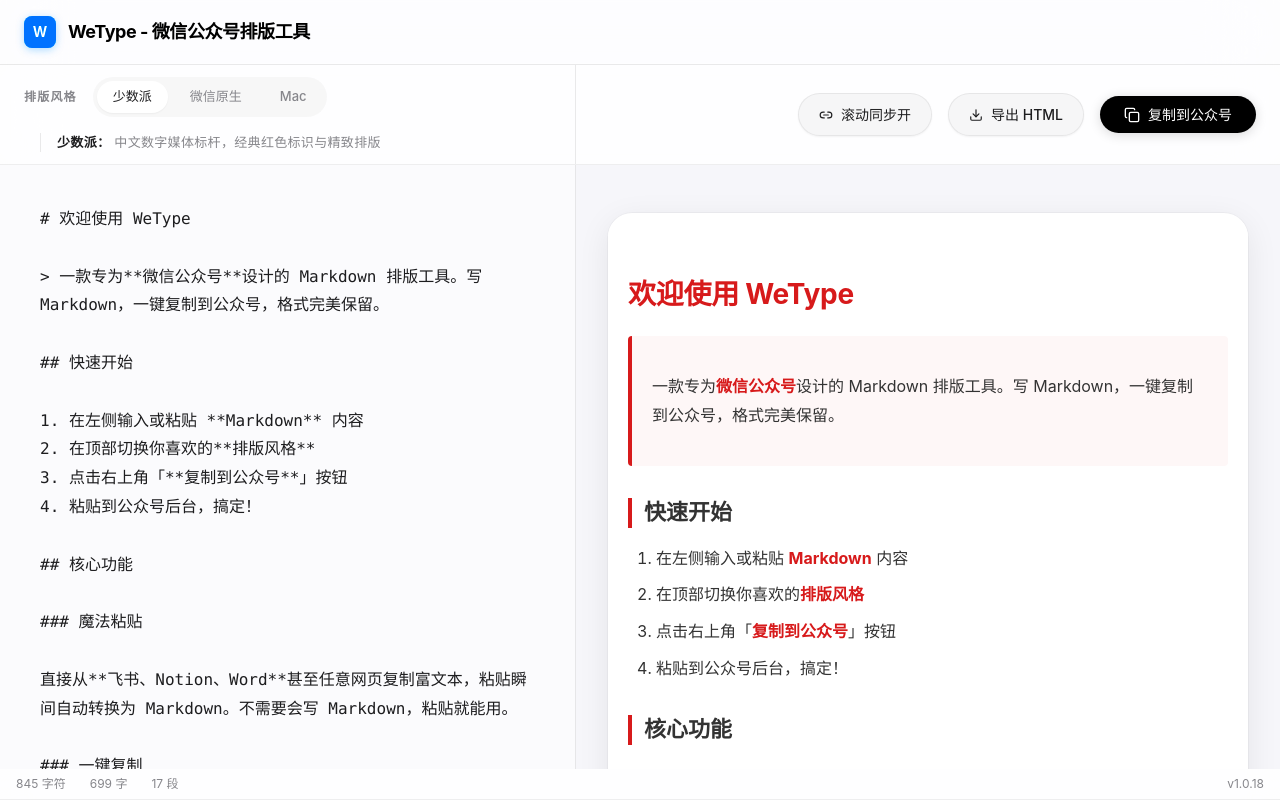
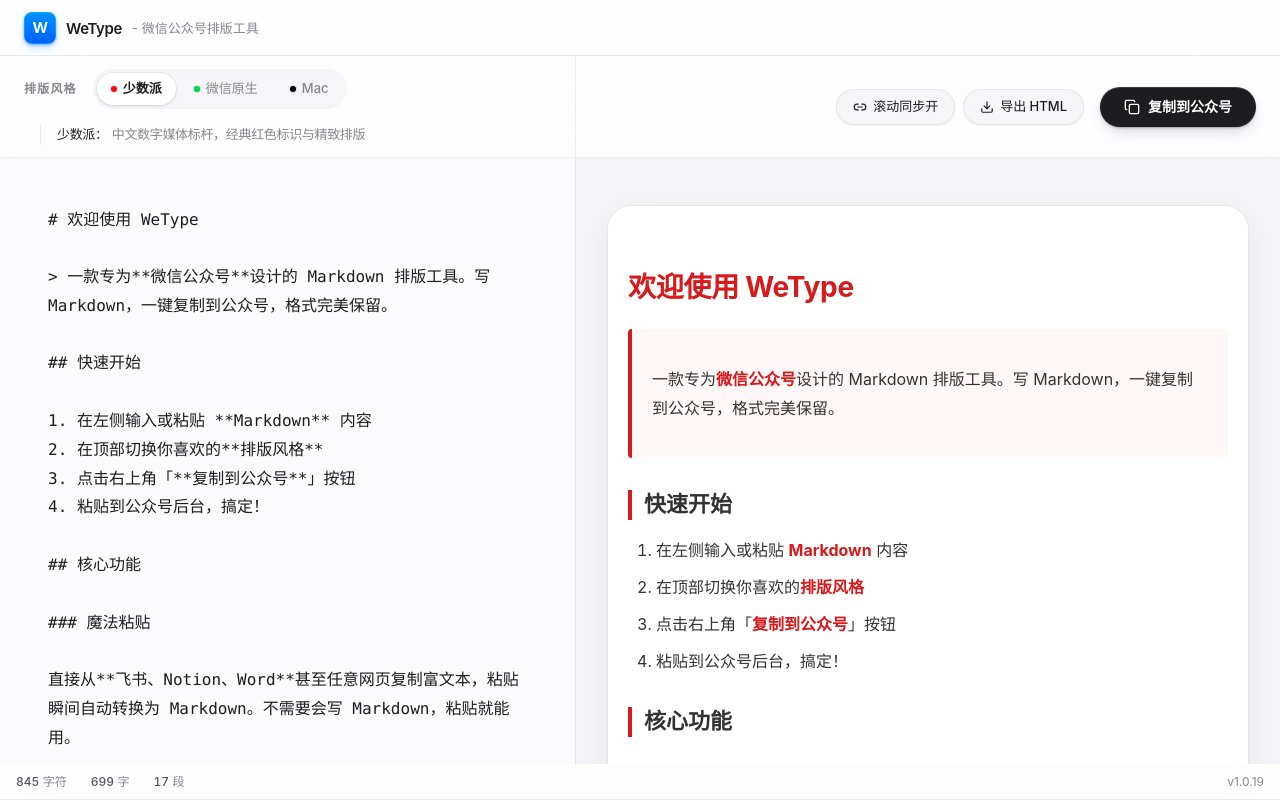
Before and after one commit to qinchanggui/wetype, a React (Vite) app: page / in a window 1280 px wide. Built offline with nearby package versions, Linux system fonts and the light colour scheme; what turndown-plugin-gfm would draw is missing.

Commit message:
feat: UI视觉质感升级（字体系统/层次/CTA/主题色点/焦点可达性/清理死CSS） v1.0.19

```diff
--- a/package.json
+++ b/package.json
@@ -1,7 +1,7 @@
 {
   "name": "raphael-publish",
   "private": true,
-  "version": "1.0.18",
+  "version": "1.0.19",
   "type": "module",
   "packageManager": "pnpm@9.15.0",
   "scripts": {
--- a/src/App.tsx
+++ b/src/App.tsx
@@ -1,4 +1,5 @@
 import { useEffect, useState, useRef } from 'react';
+import { MotionConfig } from 'framer-motion';
 import { PenLine, Eye } from 'lucide-react';
 import { md, preprocessMarkdown, postProcessHtml, applyTheme } from './lib/markdown';
 import { makeWeChatCompatible, cleanInternalAttributes } from './lib/wechatCompat';
@@ -136,9 +137,10 @@
     const paragraphCount = markdownInput.split(/\n\s*\n/).filter(p => p.trim()).length;
 
     return (
-        <div className="flex flex-col h-screen overflow-hidden antialiased bg-[#fbfbfd] transition-colors duration-300">
+        <MotionConfig reducedMotion="user">
+            <div className="flex flex-col h-screen overflow-hidden antialiased bg-[#fbfbfd]">
 
-            <Header />
+                <Header />
 
             {/* 移动端 Tab 切换 */}
             <div className="md:hidden glass-toolbar flex items-center z-[90]">
@@ -211,12 +213,13 @@
             </main>
 
             {/* 状态栏 */}
-            <div className="glass-toolbar flex items-center justify-center gap-6 px-4 py-1.5 text-[12px] text-[#86868b] z-[90]">
-                <span>{charCount} 字符</span>
-                <span>{wordCount} 字</span>
-                <span>{paragraphCount} 段</span>
+            <div className="glass-toolbar flex items-center justify-center gap-6 px-4 py-2 text-[12px] text-[#86868b] z-[90]">
+                <span><span className="tabular-nums font-medium text-[#55555c]">{charCount}</span> 字符</span>
+                <span><span className="tabular-nums font-medium text-[#55555c]">{wordCount}</span> 字</span>
+                <span><span className="tabular-nums font-medium text-[#55555c]">{paragraphCount}</span> 段</span>
                 <span className="ml-auto mr-0">v{__APP_VERSION__}</span>
             </div>
-        </div>
+            </div>
+        </MotionConfig>
     );
 }
--- a/src/components/EditorPanel.tsx
+++ b/src/components/EditorPanel.tsx
@@ -19,7 +19,7 @@
             <textarea
                 ref={editorScrollRef}
                 data-testid="editor-input"
-                className="w-full flex-1 p-8 md:p-10 resize-none bg-transparent outline-none font-mono text-[15px] md:text-[16px] leading-[1.8] no-scrollbar text-[#1d1d1f] placeholder-[#86868b]"
+                className="w-full flex-1 p-8 md:p-12 resize-none bg-transparent outline-none font-mono text-[15px] md:text-[16px] leading-[1.8] no-scrollbar text-[#1d1d1f] caret-[#0066cc] placeholder-[#a1a1a6]"
                 value={markdownInput}
                 onChange={(e) => onInputChange(e.target.value)}
                 onPaste={onPaste}
--- a/src/components/Header.tsx
+++ b/src/components/Header.tsx
@@ -1,11 +1,12 @@
 export default function Header() {
     return (
-        <header className="glass flex items-center justify-between px-4 sm:px-6 py-3 sm:py-4 sticky top-0 z-[100]">
-            <div className="flex items-center gap-3">
-                <div className="w-8 h-8 rounded-[8px] flex items-center justify-center bg-[#0066cc] shadow-[0_2px_8px_rgba(0,102,204,0.25)]">
-                    <span className="text-white font-bold text-sm">W</span>
+        <header className="glass flex items-center justify-between px-4 sm:px-6 h-14 sticky top-0 z-[100]">
+            <div className="flex items-center gap-2.5">
+                <div className="w-8 h-8 rounded-lg flex items-center justify-center bg-gradient-to-b from-[#0a84ff] to-[#0057d2] shadow-[0_1px_3px_rgba(0,90,220,0.35),0_4px_10px_-2px_rgba(0,102,204,0.3)] ring-1 ring-inset ring-white/25">
+                    <span className="text-white font-bold text-[15px] leading-none tracking-tight">W</span>
                 </div>
-                <span className="font-bold text-lg tracking-tight text-black">WeType<span className="hidden sm:inline"> - 微信公众号排版工具</span></span>
+                <span className="font-semibold text-[15px] tracking-tight text-[#1d1d1f] leading-none pt-px">WeType</span>
+                <span className="hidden sm:inline text-[13px] text-[#86868b] font-normal leading-none pt-px"> - 微信公众号排版工具</span>
             </div>
         </header>
     );
--- a/src/components/PreviewPanel.tsx
+++ b/src/components/PreviewPanel.tsx
@@ -27,10 +27,10 @@
             ref={previewScrollRef}
             data-testid="preview-scroll"
             onScroll={scrollSyncEnabled ? onPreviewScroll : undefined}
-            className="relative overflow-y-auto no-scrollbar bg-[#f2f2f7]/50 flex flex-col z-20 w-full overflow-x-hidden"
+            className="relative overflow-y-auto no-scrollbar bg-[#f2f2f7]/60 flex flex-col z-20 w-full overflow-x-hidden"
         >
             <div className="mt-12 mb-32 mx-auto w-[640px] max-w-[95%] h-fit">
-                <div className="bg-white rounded-[24px] overflow-hidden shadow-apple-lg ring-1 ring-[#00000008] border-t border-white/50 w-full">
+                <div className="bg-white rounded-3xl overflow-hidden shadow-apple-lg ring-1 ring-[#0000000a] border-t border-white/70 w-full">
                     <div
                         ref={contentRef}
                         data-testid="preview-content"
--- a/src/components/ThemeSelector.tsx
+++ b/src/components/ThemeSelector.tsx
@@ -1,27 +1,43 @@
 import { THEMES } from '../lib/themes';
+import type { Theme } from '../lib/themes';
 
 interface ThemeSelectorProps {
     activeTheme: string;
     onThemeChange: (themeId: string) => void;
 }
 
+// 仅用于 UI 展示的主题品牌色：从各主题自身样式中提取第一个色彩值（strong → h1 → a）
+function getThemeAccent(theme: Theme): string {
+    for (const key of ['strong', 'h1', 'a'] as const) {
+        const style = theme.styles[key] ?? '';
+        const match = style.match(/#[0-9a-fA-F]{3,8}/);
+        if (match) return match[0];
+    }
+    return '#1d1d1f';
+}
+
 export default function ThemeSelector({ activeTheme, onThemeChange }: ThemeSelectorProps) {
     const selectedTheme = THEMES.find(t => t.id === activeTheme);
 
     return (
-        <div className="flex items-center flex-wrap gap-2 lg:gap-4 px-4 lg:px-6 py-3 border-r border-transparent md:border-[#00000015] shrink-0">
+        <div className="flex items-center flex-wrap gap-2 lg:gap-4 px-4 lg:px-6 py-3 border-r border-transparent md:border-[#00000012] shrink-0">
             <span className="text-[12px] font-semibold text-[#86868b] uppercase tracking-widest hidden xl:block shrink-0">排版风格</span>
 
-            <div className="flex items-center gap-1.5 bg-[#00000008] p-1 rounded-full backdrop-blur-md shrink-0">
+            <div className="flex items-center gap-1 bg-[#00000008] p-1 rounded-full shrink-0">
                 {THEMES.map(theme => (
                     <button
                         key={theme.id}
                         onClick={() => onThemeChange(theme.id)}
-                        className={`px-4 py-1.5 rounded-full text-[13px] font-medium transition-all ${activeTheme === theme.id
-                            ? 'bg-white text-[#1d1d1f] shadow-sm'
-                            : 'text-[#86868b] hover:text-[#1d1d1f]'
+                        className={`flex items-center gap-1.5 h-8 px-3.5 rounded-full text-[13px] transition-all duration-200 ${activeTheme === theme.id
+                            ? 'bg-white text-[#1d1d1f] font-semibold shadow-[0_1px_3px_rgba(0,0,0,0.12),0_0_0_1px_rgba(0,0,0,0.04)]'
+                            : 'text-[#86868b] font-medium hover:text-[#1d1d1f] hover:bg-white/60'
                             }`}
                     >
+                        <span
+                            aria-hidden="true"
+                            className="w-1.5 h-1.5 rounded-full shrink-0 ring-1 ring-black/10"
+                            style={{ backgroundColor: getThemeAccent(theme) }}
+                        />
                         {theme.name.split(' ')[0]}
                     </button>
                 ))}
@@ -29,8 +45,8 @@
 
             {/* Theme description */}
             <div className="hidden lg:flex items-center ml-4 pl-4 border-l border-[#00000015] min-w-0">
-                <p className="text-[13px] text-[#86868b] font-medium tracking-wide truncate">
-                    <span className="text-[#1d1d1f] font-semibold mr-1 shrink-0">{selectedTheme?.name}：</span>
+                <p className="text-[13px] text-[#86868b] font-normal tracking-tight truncate">
+                    <span className="text-[#1d1d1f] font-medium mr-1 shrink-0">{selectedTheme?.name}：</span>
                     <span className="truncate">{selectedTheme?.description}</span>
                 </p>
             </div>
--- a/src/components/Toolbar.tsx
+++ b/src/components/Toolbar.tsx
@@ -14,6 +14,7 @@
     return (
         <div className="flex items-center justify-end px-4 sm:px-6 py-3 max-w-[1024px]">
             <div className="flex items-center gap-4">
+                <div className="flex items-center gap-2">
                     <motion.button
                         whileHover={{ scale: 1.02 }}
                         whileTap={{ scale: 0.96 }}
@@ -37,6 +38,7 @@
                         <Download size={14} />
                         导出 HTML
                     </motion.button>
+                </div>
 
                 <motion.button
                     whileHover={{ scale: 1.02 }}
--- a/src/index.css
+++ b/src/index.css
@@ -4,63 +4,92 @@
 
 @layer base {
     body {
-        @apply antialiased text-[#1d1d1f] bg-[#fbfbfd] dark:text-[#f5f5f7] dark:bg-black transition-colors duration-300;
+        @apply antialiased bg-[#fbfbfd] text-[#1d1d1f] font-sans;
+        text-rendering: optimizeLegibility;
+    }
+
+    ::selection {
+        background: rgba(0, 113, 227, 0.14);
+    }
+
+    :focus-visible {
+        outline: 2px solid rgba(0, 102, 204, 0.55);
+        outline-offset: 2px;
+    }
+
+    textarea:focus-visible {
+        outline-offset: -2px;
+    }
+
+    @media (prefers-reduced-motion: reduce) {
+        *,
+        ::before,
+        ::after {
+            animation-duration: 0.01ms !important;
+            animation-iteration-count: 1 !important;
+            transition-duration: 0.01ms !important;
+            scroll-behavior: auto !important;
+        }
     }
 }
 
 @layer utilities {
+    /* 顶部 Header：更实的玻璃，承担主层次 */
     .glass {
-        @apply bg-white/60 dark:bg-[#1c1c1e]/60 backdrop-blur-[40px] saturate-[1.8] border-b border-[#00000015] dark:border-[#ffffff15];
+        @apply bg-white/75 backdrop-blur-2xl saturate-[1.8] border-b border-[#00000015];
     }
 
+    /* 工具栏/状态栏：更轻的玻璃，顶部一条高光形成玻璃边缘层次 */
     .glass-toolbar {
-        @apply bg-white/70 dark:bg-[#2c2c2e]/70 backdrop-blur-[30px] border-b border-[#00000010] dark:border-[#ffffff10];
+        @apply bg-white/55 backdrop-blur-xl saturate-[1.5] border-b border-[#00000010] border-t border-t-white/40;
     }
 
     .glass-panel {
-        @apply bg-white dark:bg-[#1c1c1e] shadow-apple dark:shadow-apple-dark border border-[#00000008] dark:border-[#ffffff10];
+        @apply bg-white shadow-apple border border-[#00000008];
     }
 
     .apple-btn {
-        @apply px-4 py-2 rounded-full font-medium transition-all active:scale-95;
+        @apply px-4 py-2 rounded-full font-medium transition-all;
     }
 
     .apple-btn-primary {
-        @apply apple-btn bg-[#0066cc] hover:bg-[#0071e3] text-white dark:bg-[#0a84ff] dark:hover:bg-[#409cff];
+        @apply apple-btn bg-[#0066cc] hover:bg-[#0071e3] text-white;
         box-shadow: 0 2px 8px rgba(0, 102, 204, 0.3);
     }
 
-    .dark .apple-btn-primary {
-        box-shadow: 0 2px 12px rgba(10, 132, 255, 0.4);
+    .apple-btn-secondary {
+        @apply apple-btn bg-[#f2f2f7] hover:bg-[#e5e5ea] text-[#1d1d1f];
     }
 
-    .apple-btn-secondary {
-        @apply apple-btn bg-[#f2f2f7] hover:bg-[#e5e5ea] text-[#1d1d1f] dark:bg-[#3a3a3c] dark:hover:bg-[#48484a] dark:text-[#f5f5f7];
+    /* 主 CTA：黑色胶囊，分层阴影 + 内顶高光，hover 加深投影制造聚拢感 */
+    .apple-copy-btn {
+        @apply flex items-center justify-center gap-2 h-10 px-6 rounded-full text-[14px] font-semibold transition-all duration-200;
+        @apply bg-[#1d1d1f] hover:bg-[#333336] text-white active:scale-[0.97];
+        box-shadow:
+            inset 0 1px 0 rgba(255, 255, 255, 0.14),
+            0 1px 2px rgba(0, 0, 0, 0.24),
+            0 6px 16px -6px rgba(0, 0, 0, 0.28);
     }
 
-    .apple-copy-btn {
-        @apply flex items-center justify-center gap-2 px-6 py-2 rounded-full text-[14px] font-medium transition-all duration-300;
-        @apply bg-black hover:bg-black/80 text-white dark:bg-white dark:hover:bg-white/90 dark:text-black active:scale-95;
-        box-shadow: 0 2px 12px rgba(0, 0, 0, 0.15);
-    }
-
-    .dark .apple-copy-btn {
-        box-shadow: 0 2px 16px rgba(255, 255, 255, 0.15);
+    .apple-copy-btn:hover:not(:disabled):not(.apple-copy-btn-success) {
+        box-shadow:
+            inset 0 1px 0 rgba(255, 255, 255, 0.18),
+            0 2px 4px rgba(0, 0, 0, 0.24),
+            0 10px 24px -6px rgba(0, 0, 0, 0.32);
     }
 
     .apple-copy-btn-success {
-        @apply flex items-center justify-center gap-2 px-6 py-2 rounded-full text-[14px] font-medium transition-all duration-300;
-        @apply bg-[#34c759] hover:bg-[#34c759]/90 text-white dark:bg-[#32d74b] dark:hover:bg-[#32d74b]/90 active:scale-95;
-        box-shadow: 0 2px 12px rgba(52, 199, 89, 0.3);
-    }
-
-    .dark .apple-copy-btn-success {
-        box-shadow: 0 2px 12px rgba(50, 215, 75, 0.3);
+        @apply flex items-center justify-center gap-2 h-10 px-6 rounded-full text-[14px] font-semibold transition-all duration-200;
+        @apply bg-[#34c759] hover:bg-[#2eb350] text-white active:scale-[0.97];
+        box-shadow:
+            inset 0 1px 0 rgba(255, 255, 255, 0.22),
+            0 1px 2px rgba(46, 179, 80, 0.35),
+            0 6px 16px -6px rgba(52, 199, 89, 0.45);
     }
 
     .apple-export-btn {
-        @apply flex items-center justify-center gap-2 px-5 py-2.5 rounded-full text-[14px] font-medium transition-all duration-300;
-        @apply bg-[#f2f2f7] hover:bg-[#e5e5ea] text-[#1d1d1f] dark:bg-[#2c2c2e] dark:hover:bg-[#3a3a3c] dark:text-[#f5f5f7] border border-[#00000010] dark:border-[#ffffff10] shadow-sm active:scale-95;
+        @apply flex items-center justify-center gap-1.5 h-9 px-4 rounded-full text-[13px] font-medium transition-all duration-200;
+        @apply bg-[#f2f2f7] hover:bg-[#e5e5ea] text-[#1d1d1f] border border-[#00000010] shadow-sm active:scale-[0.97];
     }
 
     /* 隐藏滚动条但保留滚动功能 */
@@ -72,132 +101,4 @@
         -ms-overflow-style: none;
         scrollbar-width: none;
     }
-
-    .preview-device-shell {
-        @apply relative;
-        box-sizing: border-box;
-        display: flex;
-        flex-direction: column;
-        transition: all 0.6s cubic-bezier(0.16, 1, 0.3, 1);
-        background: linear-gradient(135deg, #e4e7ec 0%, #d5d9e2 20%, #eef0f5 50%, #d8dce5 80%, #c5cbd6 100%);
-        box-shadow:
-            inset 0 0 3px rgba(255, 255, 255, 0.8),
-            inset 0 0 1px 1px rgba(255, 255, 255, 0.9),
-            inset 0 -2px 6px rgba(100, 110, 130, 0.3),
-            0 12px 32px -10px rgba(0, 0, 0, 0.15),
-            0 24px 48px -20px rgba(0, 0, 0, 0.1),
-            0 0 80px rgba(255, 255, 255, 0.8);
-        transform-origin: center top;
-        transform: scale(var(--device-scale, 1));
-        z-index: 10;
-    }
-
-    .preview-device-shell::before {
-        content: '';
-        position: absolute;
-        inset: -40px;
-        background: radial-gradient(circle at 50% 60%, rgba(200, 210, 230, 0.6) 0%, transparent 60%);
-        z-index: -1;
-        border-radius: inherit;
-        filter: blur(30px);
-        opacity: 0.9;
-        pointer-events: none;
-        transition: all 0.6s cubic-bezier(0.16, 1, 0.3, 1);
-    }
-
-    .dark .preview-device-shell::before {
-        background: radial-gradient(circle at 50% 60%, rgba(10, 132, 255, 0.15) 0%, rgba(0, 0, 0, 0.5) 60%);
-        opacity: 1;
-    }
-
-    .dark .preview-device-shell {
-        background: linear-gradient(135deg, #43454b 0%, #2c2d31 20%, #50535a 50%, #303136 80%, #202124 100%);
-        box-shadow:
-            inset 0 0 4px rgba(255, 255, 255, 0.15),
-            inset 0 0 1px 1px rgba(255, 255, 255, 0.1),
-            inset 0 -2px 6px rgba(0, 0, 0, 0.5),
-            0 12px 36px -10px rgba(0, 0, 0, 0.6),
-            0 24px 48px -20px rgba(0, 0, 0, 0.5),
-            0 0 100px rgba(0, 0, 0, 0.6);
-    }
-
-    .preview-device-mobile {
-        width: 520px;
-        height: 1080px;
-        flex-shrink: 0;
-        border-radius: 56px;
-        padding: 12px;
-    }
-
-    .preview-device-tablet {
-        width: 720px;
-        height: 960px;
-        flex-shrink: 0;
-        border-radius: 40px;
-        padding: 16px;
-    }
-
-    /* Screen contains the background and boundary */
-    .preview-device-screen {
-        @apply overflow-hidden relative;
-        flex: 1;
-        min-height: 0;
-        border-radius: 40px;
-        background: #ffffff;
-        box-shadow: inset 0 0 0 1px rgba(0, 0, 0, 0.05);
-        /* very subtle boundary instead of black border */
-        pointer-events: auto;
-    }
-
-    .dark .preview-device-screen {
-        background: #1c1c1e;
-        box-shadow: inset 0 0 0 1px rgba(255, 255, 255, 0.05);
-    }
-
-    .preview-device-tablet .preview-device-screen {
-        border-radius: 28px;
-    }
-
-    /* Inner scrolled area */
-    .preview-device-scroll {
-        height: 100%;
-        overflow-y: auto;
-        overscroll-behavior: contain;
-        -webkit-overflow-scrolling: touch;
-        background: transparent;
-        border-radius: 38px;
-        transition: border-radius 0.6s cubic-bezier(0.16, 1, 0.3, 1);
-    }
-
-    .preview-device-tablet .preview-device-scroll {
-        border-radius: 16px;
-    }
-
-    /* Home Indicator */
-    .preview-device-home {
-        position: absolute;
-        left: 50%;
-        bottom: 22px;
-        transform: translateX(-50%);
-        width: 130px;
-        height: 5px;
-        border-radius: 9999px;
-        background: rgba(0, 0, 0, 0.8);
-        backdrop-filter: invert(1);
-        pointer-events: none;
-        z-index: 10;
-        transition: all 0.6s cubic-bezier(0.16, 1, 0.3, 1);
-    }
-
-    .dark .preview-device-home {
-        background: rgba(255, 255, 255, 0.8);
-        backdrop-filter: none;
-    }
-
-    .dark .preview-device-side {
-        background: linear-gradient(180deg, #5a5d65 0%, #303236 100%);
-        box-shadow:
-            inset 1px 0 2px rgba(255, 255, 255, 0.15),
-            -1px 0 2px rgba(0, 0, 0, 0.5);
-    }
 }
```
Lines whose indentation alone changed are shown as unchanged.
